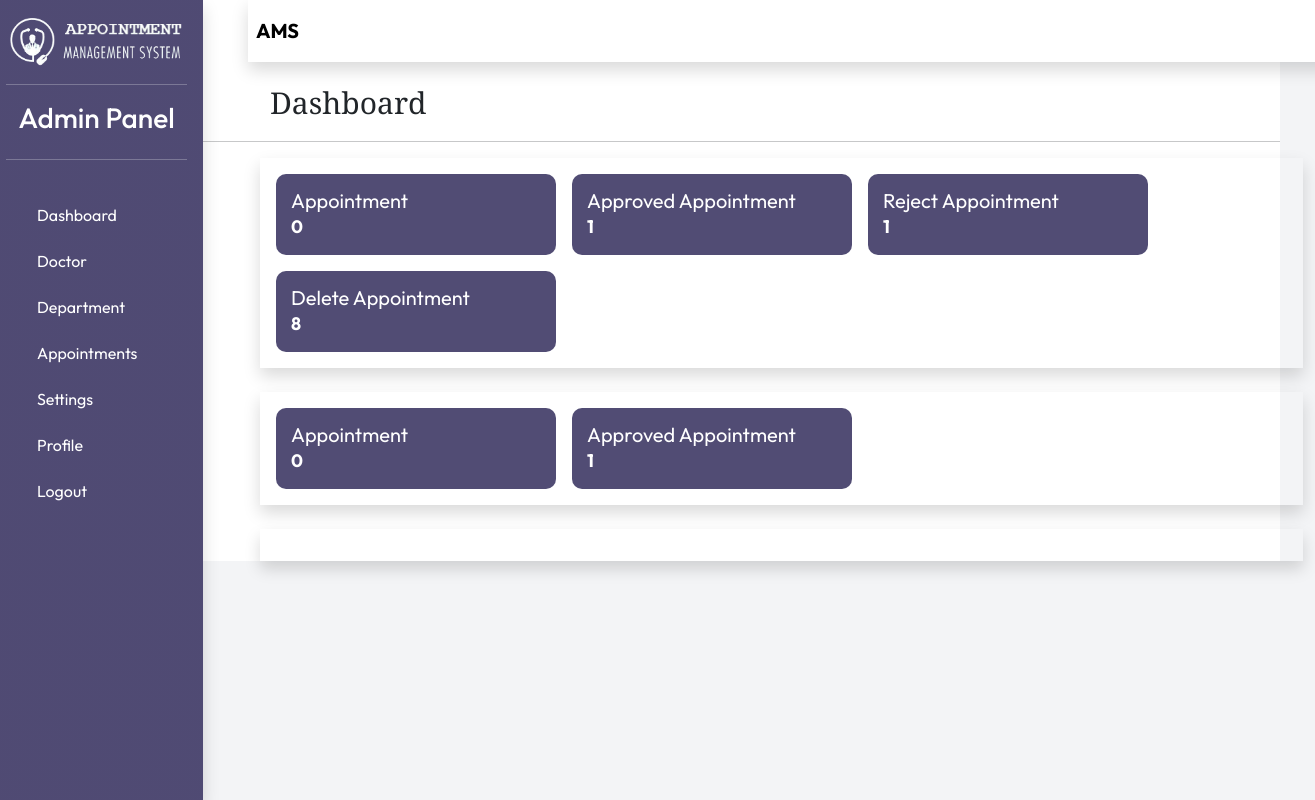
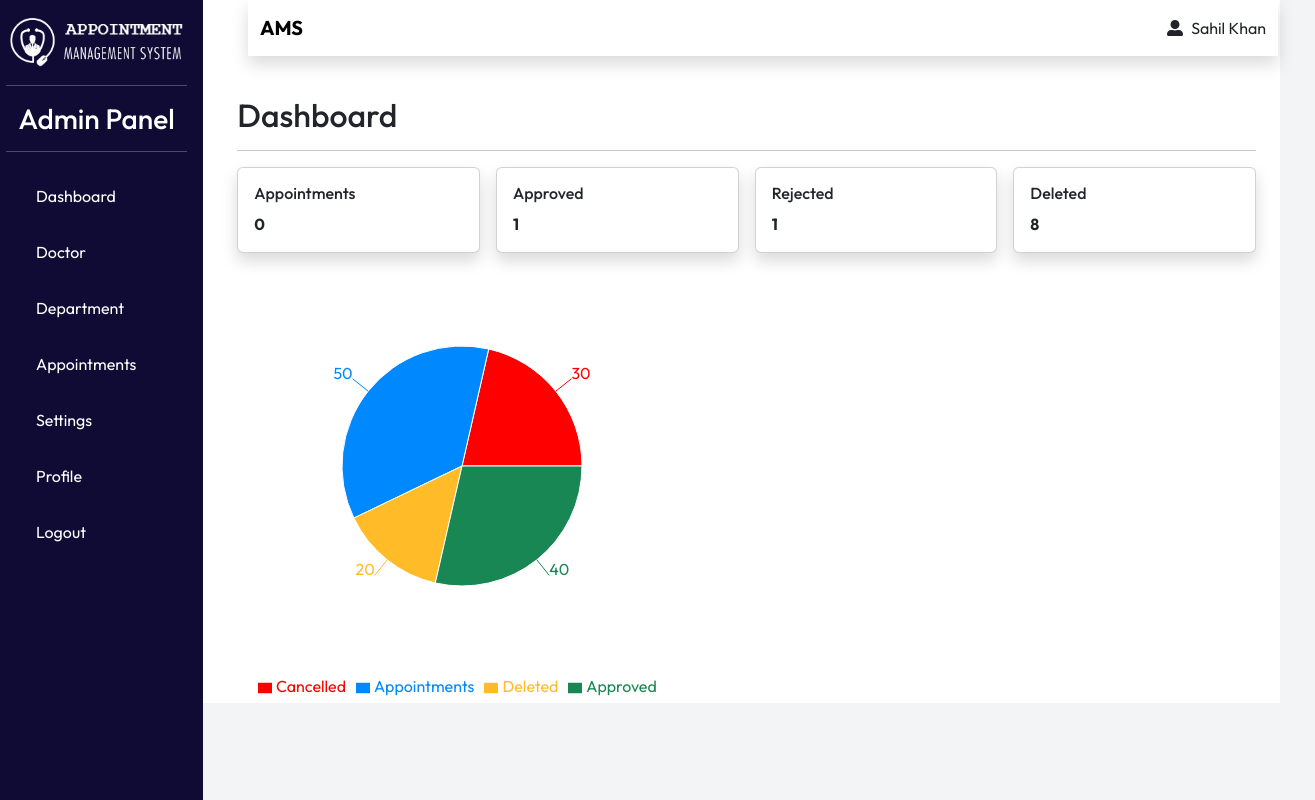
Before and after one commit to sahil-khan-009/AMS, a React (Vite) app in the folder my-ams-frontend/: page /AdminDashboard in a window 1280 px wide. Shown: the whole page, 1315 px wide, since content can reach past the window. Built offline with nearby package versions, Linux system fonts and the light colour scheme.

Commit message:
7 files modified add charts

```diff
--- /dev/null
+++ b/my-ams-frontend/src/Admin/Charts/AppointmentPieChart.jsx
@@ -0,0 +1,36 @@
+import { PieChart, Pie, Cell, Tooltip, Legend } from "recharts";
+
+const data = [
+  { name: "Cancelled", value: 30 },
+  { name: "Appointments", value: 50 },
+  { name: "Deleted", value: 20 },
+  { name: "Approved", value: 40 },
+];
+
+const COLORS = ["#FF0000", "#0088FE", "#FFBB28","#198754"]; // Red, Blue, Yellow, Green
+
+const AppointmentPieChart = () => {
+  return (
+    <div className="flex justify-center items-center h-screen">
+      <PieChart width={450} height={450}>
+        <Pie
+          data={data}
+          cx="50%"
+          cy="50%"
+          outerRadius={120}
+          fill="#8884d8"
+          dataKey="value"
+          label
+        >
+          {data.map((entry, index) => (
+            <Cell key={`cell-${index}`} fill={COLORS[index % COLORS.length]} />
+          ))}
+        </Pie>
+        <Tooltip />
+        <Legend />
+      </PieChart>
+    </div>
+  );
+};
+
+export default AppointmentPieChart;
--- a/my-ams-frontend/src/Admin/Component/AdminSideBar.jsx
+++ b/my-ams-frontend/src/Admin/Component/AdminSideBar.jsx
@@ -5,56 +5,49 @@ import logo from '../../assets/logo.png';
 
 const AdminSideBar = () => {
   return (
-    <div className="container-fluid">
-      <div className="row">
-        {/* Sidebar */}
-        <div className="col-md-2 bg-light sidebar shadow d-flex flex-column vh-100 p-3">
-          <img src={logo} alt="Logo" className="logo" />
+    <nav className="col-md-2 d-md-block bg-dark sidebar vh-100 p-3">
+      <img src={logo} alt="Logo" className="logo img-fluid" />
       <hr />
-          <h3 className="text-center">Admin Panel</h3>
+      <h3 className="text-white text-center">Admin Panel</h3>
       <hr />
-          <aside className="d-flex flex-column p-3 vh-100">
-            <ul className="nav nav-pills flex-column">
+      <ul className="nav flex-column">
         <li className="nav-item">
-                <Link to="/dashboard" className="nav-link">
+          <Link to="/dashboard" className="nav-link text-white">
             Dashboard
           </Link>
         </li>
         <li className="nav-item">
-                <Link to="/doctor" className="nav-link">
+          <Link to="/doctor" className="nav-link text-white">
             Doctor
           </Link>
         </li>
         <li className="nav-item">
-                <Link to="/department" className="nav-link">
+          <Link to="/department" className="nav-link text-white">
             Department
           </Link>
         </li>
         <li className="nav-item">
-                <Link to="/appointments" className="nav-link">
+          <Link to="/appointments" className="nav-link text-white">
             Appointments
           </Link>
         </li>
         <li className="nav-item">
-                <Link to="/settings" className="nav-link">
+          <Link to="/settings" className="nav-link text-white">
             Settings
           </Link>
         </li>
         <li className="nav-item">
-                <Link to="/profile" className="nav-link">
+          <Link to="/profile" className="nav-link text-white">
             Profile
           </Link>
         </li>
         <li className="nav-item">
-                <Link to="/logout" className="nav-link">
+          <Link to="/logout" className="nav-link text-white">
             Logout
           </Link>
         </li>
       </ul>
-          </aside>
-        </div>
-      </div>
-    </div>
+    </nav>
   );
 };
 export default AdminSideBar
--- a/my-ams-frontend/src/Admin/Component/Adminnav.jsx
+++ b/my-ams-frontend/src/Admin/Component/Adminnav.jsx
@@ -5,18 +5,19 @@ import { FaUserAlt } from "react-icons/fa";
 
 const Adminnav = () => {
   return (
+    <div className="d-flex justify-content-end">
+      <div className="w-75">
+        <nav className="navbar navbar-expand-lg navbar-light bg-white shadow fixed-top" style={{marginLeft:"15.5em"}}>
           <div className="container-fluid">
-            <nav className="d-flex navbar fixed-top bg-white shadow w-100" style={{ marginLeft: '15.5em' }}>
-            <div className="d-flex align-items-center text-black py-2 px-2 fs-5">
-                    <span className="navbar-brand"style={{ lineHeight: '1' }}>
-                        AMS
-                    </span>
-                    <FaUserAlt className="me-2" style={{ fontSize: '1.25rem', lineHeight: '1' ,marginLeft:'53em' }} />
-                    <span className="text-start" style={{ lineHeight: '1'}}>Sahil khan</span>
+            <span className="navbar-brand fw-bold">AMS</span>
+            <div className="ms-auto d-flex align-items-center text-dark">
+              <FaUserAlt className="me-2" />
+              <span>Sahil Khan</span>
+            </div>
           </div>
         </nav>
       </div>
-
+    </div>
   );
 };
 
--- a/my-ams-frontend/src/Admin/ComponentStyles/AdminSidebar.css
+++ b/my-ams-frontend/src/Admin/ComponentStyles/AdminSidebar.css
@@ -1,13 +1,26 @@
 .sidebar {
+  position: fixed;
+  width: 250px;
+  height: 100vh;
   background: linear-gradient(rgba(8, 0, 58, 0.7), rgba(8, 0, 58, 0.7));
-    color: white; /* Ensures text is visible on the dark background */
+  color: white;
 }
 
 .sidebar .nav-link {
   color: white;
+  padding: 10px;
+  transition: 0.3s;
 }
 
 .sidebar .nav-link:hover {
   background-color: rgba(255, 255, 255, 0.2);
   border-radius: 5px;
 }
+
+@media (max-width: 768px) {
+  .sidebar {
+      width: 100%;
+      height: auto;
+      position: relative;
+  }
+}
--- a/my-ams-frontend/src/Admin/ComponentStyles/Adminnav.css
+++ b/my-ams-frontend/src/Admin/ComponentStyles/Adminnav.css
@@ -1,4 +1,18 @@
-.navbar-brand {
-    font-weight: bold;
-    font-size: 1.5rem;
+.navbar {
+    width: calc(100% - 250px);
+    transition: 0.3s;
+
 }
+
+
+.navbar .ms-auto {
+    margin-left: auto !important; /* Pushes the item to the right */
+    display: flex;
+    align-items: center;
+}
+
+@media (max-width: 768px) {
+    .navbar {
+        width: 100%;
+    }
+}
--- a/my-ams-frontend/src/Admin/Page/AdminDashboard.jsx
+++ b/my-ams-frontend/src/Admin/Page/AdminDashboard.jsx
@@ -2,79 +2,46 @@ import React from 'react'
 import '../../Admin/PageStyle/AdminDashboard.css'
 import AdminSideBar from '../Component/AdminSideBar'
 import Adminnav from '../Component/Adminnav'
+import AppointmentPieChart from '../Charts/AppointmentPieChart'
+
 
 const AdminDashboard = () => {
   return (
-        <div>
-            <AdminSideBar />
-            <Adminnav/>
-            <p className="page-show"style={{ marginLeft: '9em',marginTop:'5rem' }}>Dashboard</p><hr/>
     <div className="container-fluid">
       <div className="row">
-                    <div className="col-lg-10 col-sm-10 col-md-10" style={{ marginLeft: '15.5em' }}>
-                        <div className="py-3 shadow px-3">
-                            <div className="d-flex flex-wrap gap-3">
-                                <div className="custom-card">
-                                    <div className="text-content">
-                                        <h6>Appointment</h6>
+        <AdminSideBar />
+        <main className="col-md-10 ms-sm-auto px-md-4 mt-5">
+          <Adminnav />
+          <h2 className="mt-5">Dashboard</h2>
+          <hr />
+          <div className="row g-3">
+            <div className="col-md-6 col-lg-3">
+              <div className="card shadow p-3">
+                <h6>Appointments</h6>
                 <strong>0</strong>
               </div>
             </div>
-                                <div className="custom-card">
-                                    <div className="text-content">
-                                        <h6>Approved Appointment</h6>
+            <div className="col-md-6 col-lg-3">
+              <div className="card shadow p-3">
+                <h6>Approved </h6>
                 <strong>1</strong>
               </div>
             </div>
-                                <div className="custom-card">
-                                    <div className="text-content">
-                                        <h6>Reject Appointment</h6>
+            <div className="col-md-6 col-lg-3">
+              <div className="card shadow p-3">
+                <h6>Rejected </h6>
                 <strong>1</strong>
               </div>
             </div>
-                                <div className="custom-card">
-                                    <div className="text-content">
-                                        <h6>Delete Appointment</h6>
+            <div className="col-md-6 col-lg-3">
+              <div className="card shadow p-3">
+                <h6>Deleted </h6>
                 <strong>8</strong>
               </div>
             </div>
           </div>
-                        </div>
-                    </div>
-                </div>
-            </div>
-            <div className="container-fluid">
-                <div className="row">
-                    <div className="col-lg-10 mt-4" style={{ marginLeft: '15.5em' }}>
-                        <div className="dashboard py-3 shadow px-3">
-                            <div className="d-flex flex-wrap gap-3">
-                                <div className="custom-card">
-                                    <div className="text-content">
-                                        <h6>Appointment</h6>
-                                        <strong>0</strong>
-                                    </div>
-                                </div>
-                                <div className="custom-card">
-                                    <div className="text-content">
-                                        <h6>Approved Appointment</h6>
-                                        <strong>1</strong>
-                                    </div>
-                                </div>
-                            </div>
-                        </div>
-                    </div>
-                </div>
-            </div>
-            <div className="container-fluid">
-                <div className="row">
-                    <div className="col-lg-10 mt-4" style={{ marginLeft: '15.5em' }}>
-                        <div className="dashboard py-3 shadow px-3">
-                            <div className="d-flex flex-wrap gap-3">
-
-                            </div>
-                        </div>
-                    </div>
-                </div>
+          <AppointmentPieChart/>
+        </main>
       </div>
     </div>
   )
--- a/my-ams-frontend/src/Admin/PageStyle/AdminDashboard.css
+++ b/my-ams-frontend/src/Admin/PageStyle/AdminDashboard.css
@@ -0,0 +1,15 @@
+.custom-card {
+    background: linear-gradient(rgba(8, 0, 58, 0.7), rgba(8, 0, 58, 0.7));
+    padding: 20px;
+    border-radius: 10px;
+    text-align: center;
+    box-shadow: 0 2px 5px rgba(0, 0, 0, 0.1);
+    flex: 1;
+    min-width: 200px;
+}
+
+@media (max-width: 768px) {
+    .custom-card {
+        width: 100%;
+    }
+}
```
Lines whose indentation alone changed are shown as unchanged.
